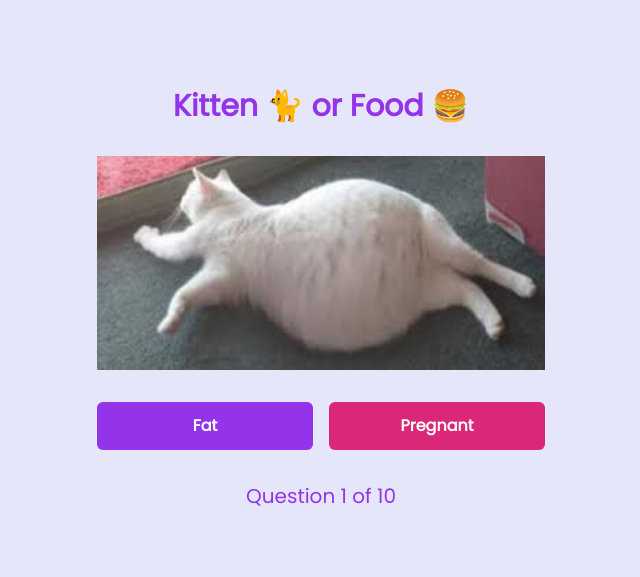
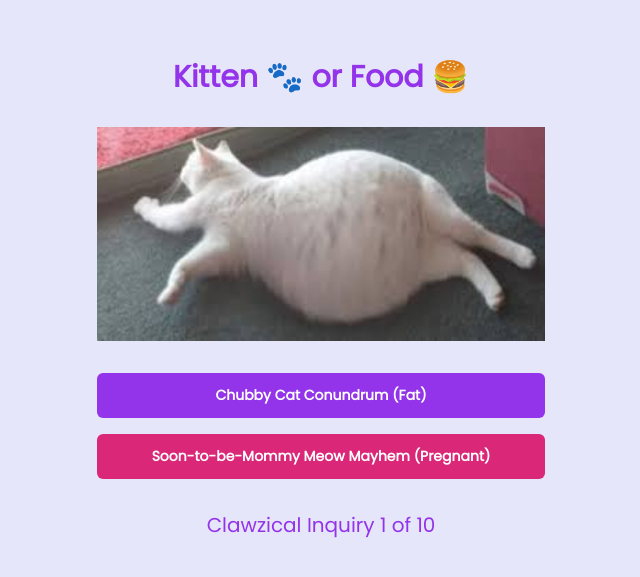
Before and after one commit to gizemnkorkmaz/kitten-or-food, a Next.js app: page /quiz in a window 1280 px wide. Shown: the part 101-678 px from the top of the page, without its empty margins (319-959 px from the left). Built offline with nearby package versions, Linux system fonts and the light colour scheme.

Commit message:
refactor

```diff
--- a/app/quiz/page.js
+++ b/app/quiz/page.js
@@ -74,7 +74,7 @@ export default function Quiz() {
   return (
     <div className="flex flex-col items-center justify-center min-h-screen bg-[#E6E6FA] text-purple-600 px-8">
       <h1 className="text-xl md:text-3xl font-bold mb-8 text-center">
-        Kitten 🐈 or Food 🍔
+        Kitten 🐾 or Food 🍔
       </h1>
       <div className="mb-8 w-full max-w-md">
         <Image
@@ -84,22 +84,22 @@ export default function Quiz() {
           alt="Cat"
         />
       </div>
-      <div className="flex flex-col md:flex-row space-y-4 md:space-y-0 md:space-x-4 w-full max-w-md">
+      <div className="flex flex-col gap-4 w-full max-w-md">
         <button
           onClick={() => handleAnswer("fat")}
-          className="bg-purple-600 hover:bg-purple-700 text-white font-bold py-3 px-6 rounded-md w-full"
+          className="text-[12px] md:text-[14px] bg-purple-600 hover:bg-purple-700 text-white font-bold py-3 px-6 rounded-md w-full"
         >
-          Fat
+          Chubby Cat Conundrum (Fat)
         </button>
         <button
           onClick={() => handleAnswer("pregnant")}
-          className="bg-pink-600 hover:bg-pink-700 text-white font-bold py-3 px-6 rounded-md w-full"
+          className="text-[12px] md:text-[14px] bg-pink-600 hover:bg-pink-700 text-white font-bold py-3 px-6 rounded-md w-full"
         >
-          Pregnant
+          Soon-to-be-Mommy Meow Mayhem (Pregnant)
         </button>
       </div>
       <p className="mt-8 text-xl">
-        Question {currentQuestionIndex + 1} of {shuffledImages.length}
+        Clawzical Inquiry {currentQuestionIndex + 1} of {shuffledImages.length}
       </p>
     </div>
   );
```
